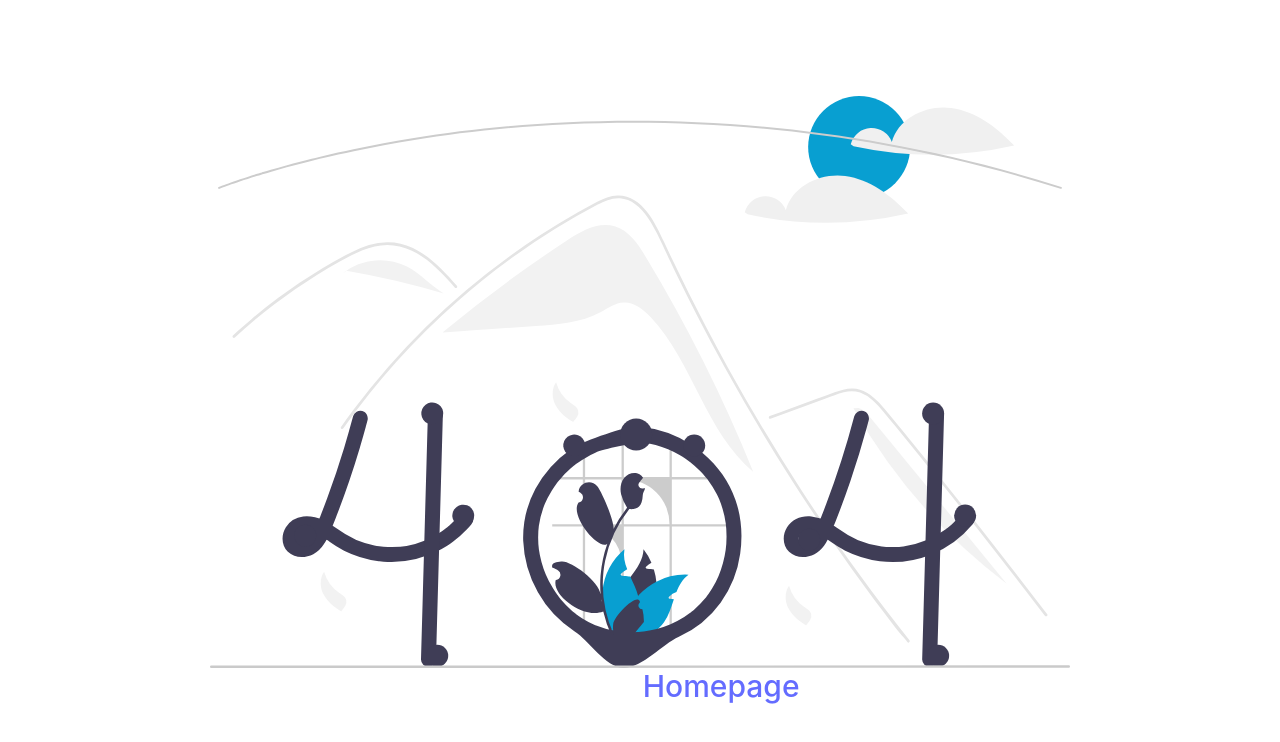
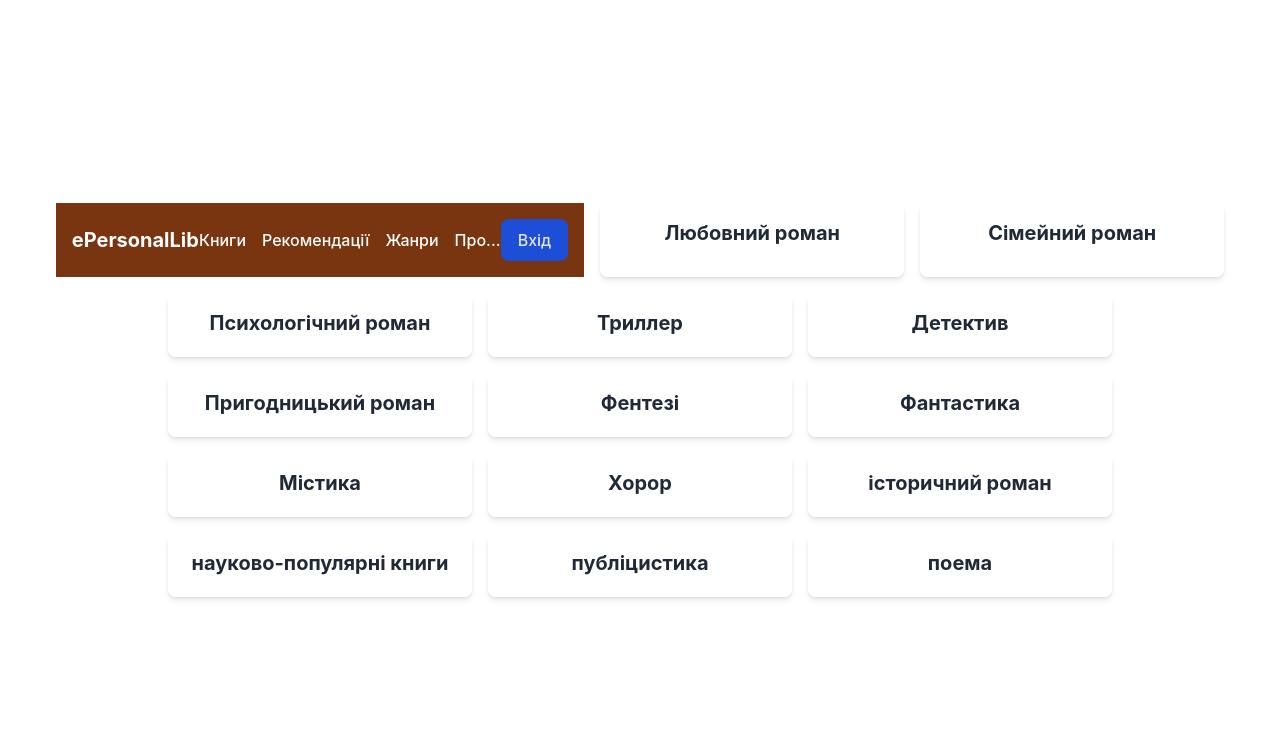
Before and after one commit to labsinet/rlb_mk, a React (Vite) app: page /genre in a window 1280 px wide. Shown: the top 742 px of the page. Built offline with nearby package versions, Linux system fonts and the light colour scheme.

Commit message:
modified:   src/App.jsx

```diff
--- a/src/App.jsx
+++ b/src/App.jsx
@@ -1,4 +1,4 @@
-import { useState } from 'react'
+//import { useState } from 'react'
 import './App.css'
 import Home from "./components/Home/Home"
 import BookDetails from './components/BookDetails/BookDetails'
@@ -7,6 +7,7 @@ import { Routes, Route } from 'react-router-dom'
 import BookList from './components/BookList/BookList'
 import { AppProvider } from './AppContext.jsx';
 import About from './components/About/About.jsx'
+import Genre from './components/Genre/Genre.jsx'
 
 function App() {
   //const [count, setCount] = useState(0)
@@ -20,6 +21,7 @@ function App() {
         <Route path='Books/:id' element={<BookDetails />} />
         <Route path='bookslist' element={<BookList />} />
         <Route path='about' element={<About />} />
+        <Route path='genre' element={<Genre />} />
         <Route path='*' element={<NotFound/>} />
       </Routes>
 
--- a/src/components/AdminPanel/Users/DelUser/DelUser.jsx
+++ b/src/components/AdminPanel/Users/DelUser/DelUser.jsx
@@ -1,4 +1,4 @@
-import React from 'react'
+//import React from 'react'
 
 const DelUser = () => {
   return (
--- a/src/components/AdminPanel/Users/EditUser/EditUser.jsx
+++ b/src/components/AdminPanel/Users/EditUser/EditUser.jsx
@@ -1,4 +1,4 @@
-import React from 'react'
+//import React from 'react'
 
 const EditUser = () => {
   return (
--- a/src/components/AdminPanel/Users/ListUsers/ListUser.jsx
+++ b/src/components/AdminPanel/Users/ListUsers/ListUser.jsx
@@ -1,4 +1,4 @@
-import React from 'react'
+//import React from 'react'
 
 const ListUser = () => {
   return (
--- a/src/components/BooksGroup/BooksGroup.jsx
+++ b/src/components/BooksGroup/BooksGroup.jsx
@@ -1,4 +1,4 @@
-import React from 'react';
+//import React from 'react';
 import BookCard from '../BookCard/BookCard.jsx';
 
 const BooksGroup = ({ booksArray }) => {
--- /dev/null
+++ b/src/components/Genre/Genre.jsx
@@ -0,0 +1,36 @@
+import Navbar from "../Navbar/Navbar.jsx"
+import GenreItem from './GenreItem/GenreItem.jsx';
+
+const genreArray = [
+    { id: 0, title: 'Любовний роман' },
+    { id: 1, title: 'Сімейний роман'},
+    { id: 2, title: 'Психологічний роман'},
+    { id: 3, title: 'Триллер' },
+    { id: 4, title: 'Детектив' },
+    { id: 5, title: 'Пригодницький роман' },
+    { id: 6, title: 'Фентезі' },
+    { id: 7, title: 'Фантастика' },
+    { id: 8, title: 'Містика' },
+    { id: 9, title: 'Хорор' },
+    { id: 10, title: 'історичний роман' },
+    { id: 11, title: 'науково-популярні книги' },
+    { id: 12, title: 'публіцистика' },
+    { id: 13, title: 'поема' },
+  ];
+
+
+const Genre = () => {
+
+    return (
+        <div className="flex flex-wrap justify-center gap-4">
+   <Navbar />
+
+      {genreArray.map((genre) => (
+        <GenreItem key={genre.id} title={genre.title}  />
+      ))}
+
+        </div>
+  )
+}
+
+export default Genre;
--- /dev/null
+++ b/src/components/Genre/GenreItem/GenreItem.jsx
@@ -0,0 +1,17 @@
+//import React from 'react'
+//import { useState } from 'react';
+
+const GenreItem = ({ title }) => {
+  return (
+    <div className="w-full md:w-1/3 lg:w-1/4 p-4 rounded-lg shadow-md bg-white hover:shadow-xl" >
+
+       <div className='flex flex-col h-full'>
+         <h3 className="text-xl font-bold text-gray-800 mb-1">{title}</h3>
+
+       </div>
+    </div>
+
+  )
+}
+
+export default GenreItem
--- a/src/components/Navbar/Navbar.jsx
+++ b/src/components/Navbar/Navbar.jsx
@@ -33,7 +33,7 @@ const Navbar = () => {
           <a href="#" className="text-white">Рекомендації</a>
         </li>
         <li>
-          <a href="#" className="text-white">Жанри</a>
+          <a href="/genre" className="text-white">Жанри</a>
         </li>
         <li>
           <a href="/about" className="text-white">Про...</a>
@@ -66,7 +66,7 @@ const Navbar = () => {
               <a href="#" className="text-white">Рекомендації</a>
             </li>
             <li>
-              <a href="#" className="text-white">Жанри</a>
+              <a href="/genre" className="text-white">Жанри</a>
             </li>
             <li>
               <a href="/about" className="text-white">Про...</a>
```
